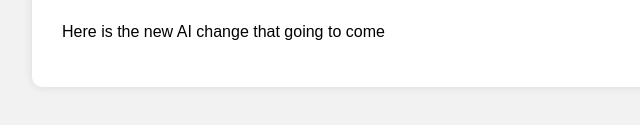
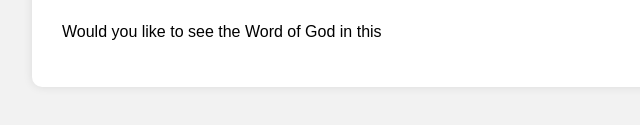
Before and after one commit to johnstephengutam/SWE645HW2_REPO, a plain HTML site: page index.html in a window 1280 px wide. Shown: the part 1348-1473 px from the top of the page, 258-898 px from the left. Drawn offline with Linux system fonts and the light colour scheme.

Commit message:
Update index.html - 3

```diff
--- a/index.html
+++ b/index.html
@@ -117,7 +117,7 @@
             <input type="submit" value="Submit">
             <input type="reset" value="Cancel">
         </form>
-        <p>Here is the new AI change that going to come <p>
+        <p>Would you like to see the Word of God in this<p>
     </div>
 </body>
 </html>
```
